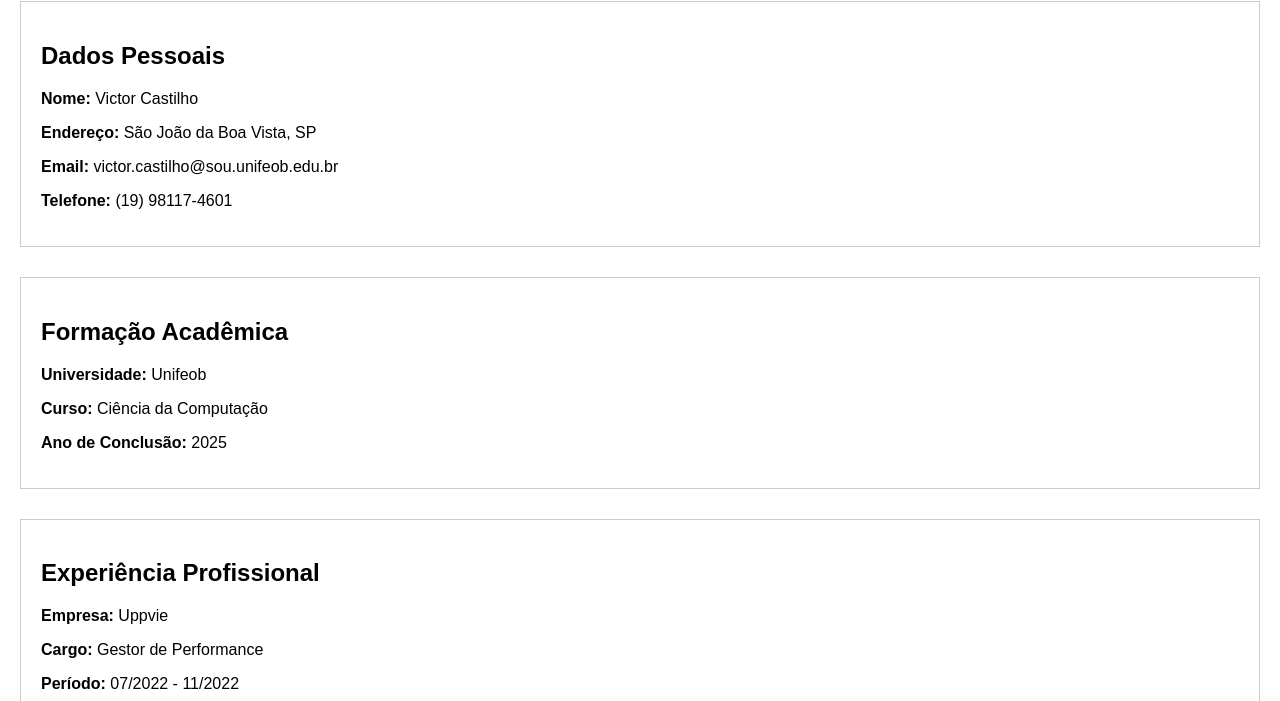
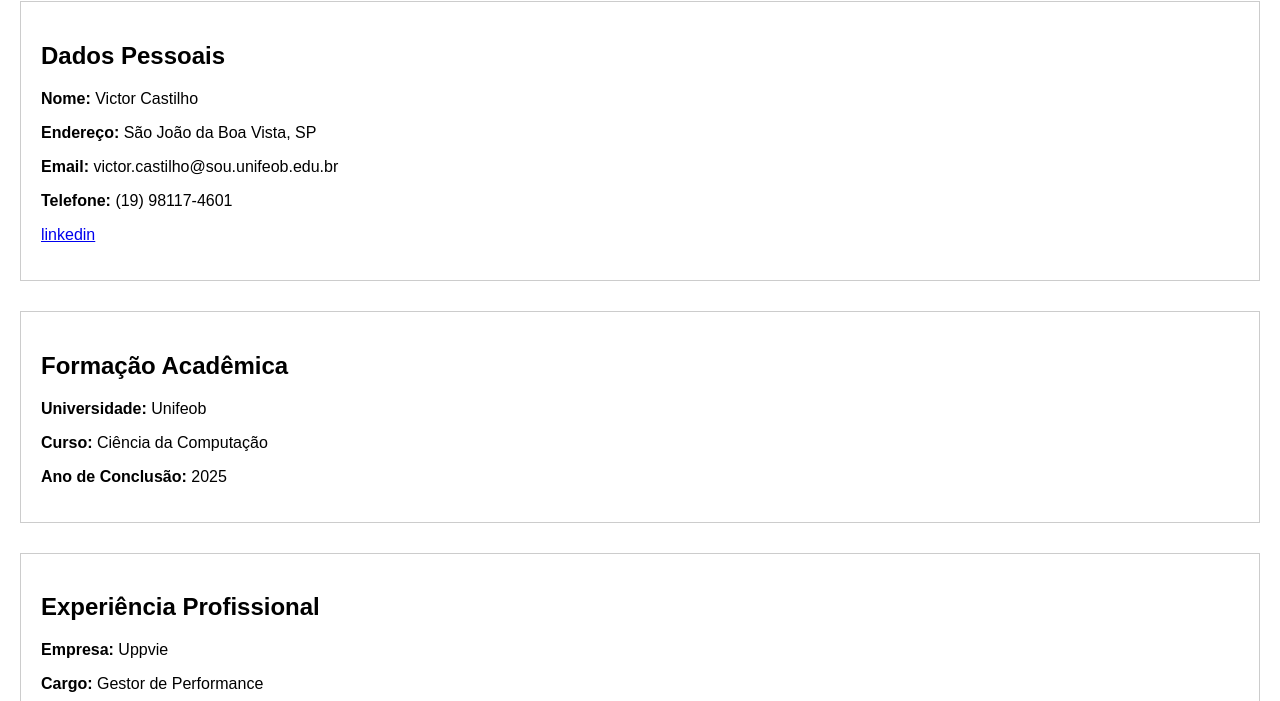
Before and after one commit to Ovitozin/curriculov1, a plain HTML site: page index.html in a window 1280 px wide. Shown: the part 99-800 px from the top of the page. Drawn offline with Linux system fonts and the light colour scheme.

Commit message:
Colocando link do Linkedin

```diff
--- a/index.html
+++ b/index.html
@@ -21,6 +21,7 @@
     <p><strong>Endereço:</strong> São João da Boa Vista, SP </p>
     <p><strong>Email:</strong> victor.castilho@sou.unifeob.edu.br </p>
     <p><strong>Telefone:</strong> (19) 98117-4601 </p>
+    <p><a href="https://www.linkedin.com/in/victor-castilho-134917239/" target="_blank"> linkedin </a> </p>
 </div>
 
   </section>
```
